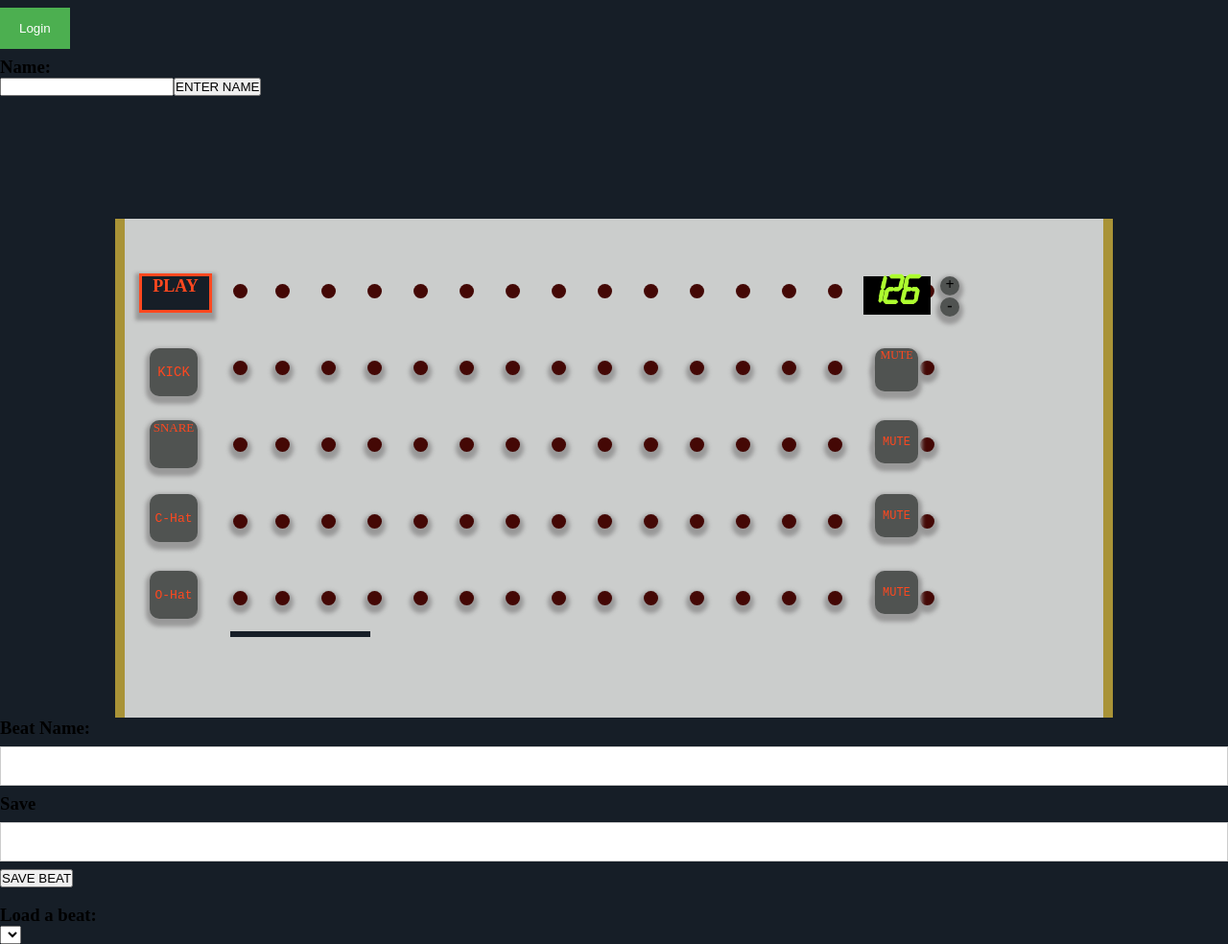
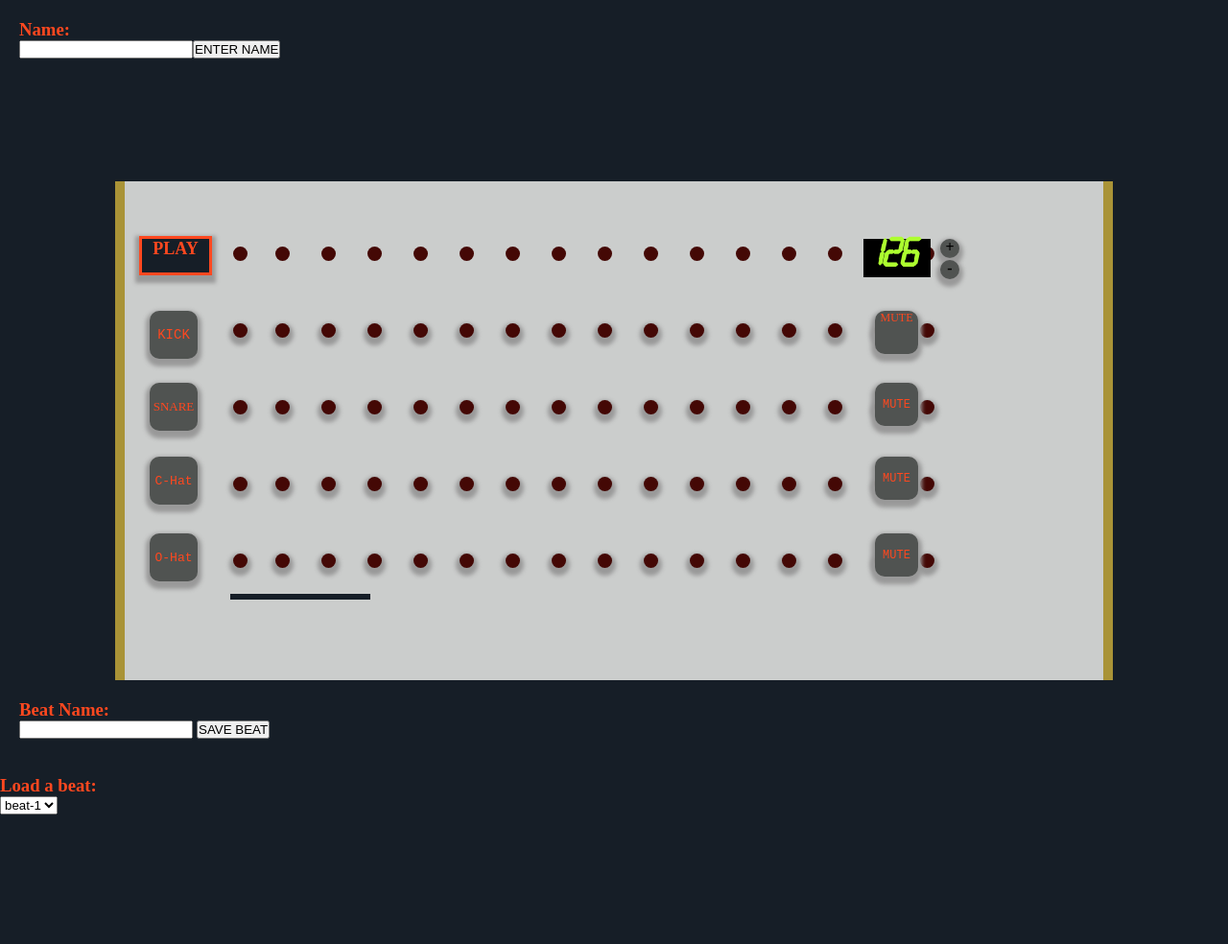
Before and after one commit to soroosh-gb/wdm-front-end, a plain HTML site: page index.html in a window 1280 px wide. Shown: the whole page at 96% size. After the commit the page ends 849 px from the top, so only its background shows below. Drawn offline with Linux system fonts and the light colour scheme.

Commit message:
edited html

```diff
--- a/index.css
+++ b/index.css
@@ -489,7 +489,6 @@ kbd {
     padding: 0;
 }
 
-<<<<<<< HEAD
 .sound {
     margin: 0;
     position: absolute;
@@ -500,8 +499,16 @@ kbd {
 }
 
 
+#username-input {
+  margin: 20px;
+}
+
+#save-beat {
+  margin: 20px;
+}
+
 /*BELOW ARE LOGIN FORM STYLING */
-input[type=text], input[type=password] {
+.modal {
     width: 100%;
     padding: 12px 20px;
     margin: 8px 0;
@@ -515,10 +522,10 @@ input[type=text], input[type=password] {
     background-color: #4CAF50;
     color: white;
     padding: 14px 20px;
-    margin: 8px 0;
+    margin: 8px 75px;
     border: none;
     cursor: pointer;
-    width: 100%;
+    width: 25%;
   }
 
   button:hover {
@@ -619,8 +626,6 @@ input[type=text], input[type=password] {
        width: 100%;
     }
   }
-=======
 h3 {
     color: #ff481f;
 }
->>>>>>> 26bb83e1487b19aabd0851036d03cf17c5f54df9
--- a/index.html
+++ b/index.html
@@ -13,20 +13,20 @@
     <!-- Form starts here -->
     <!-- <h2>Modal Login Form</h2> -->
 
-    <button style="width:auto;">Login</button>
+    <!-- <button style="width:auto;">Login</button>
 
     <div id="login-form" class="modal">
         <form class="modal-content animate">
             <div class="imgcontainer">
-                <!-- <span onclick="document.getElementById('login-form').style.display='none'" class="close" title="Close Modal">&times;</span> -->
+                <span onclick="document.getElementById('login-form').style.display='none'" class="close" title="Close Modal">&times;</span>
                  <img src="" alt="Avatar" class="avatar">
             </div>
 
             <div class="container">
                 <label for="uname"><b>Username</b></label>
                 <input type="text" placeholder="Enter Username" name="uname" required>
-                <!-- <label for="psw"><b>Password</b></label>
-                <input type="password" placeholder="Enter Password" name="psw" > -->
+                 <label for="psw"><b>Password</b></label>
+                <input type="password" placeholder="Enter Password" name="psw" >
                 <button type="submit">Login</button>
             </div>
 
@@ -34,7 +34,7 @@
                 <button type="button" onclick="document.getElementById('login-form').style.display='none'" class="cancelbtn">Cancel</button>
             </div>
          </form>
-    </div>
+    </div>  -->
 
 
     <!-- Form ends here-->
@@ -215,14 +215,13 @@
     </div>
     <form id="save-beat">
         <h3>Beat Name:</h3><input type="text">
-        <h3>Save</h3><input type="text">
         <input type="submit" value="SAVE BEAT">
     </form>
     <br>
     <label for="load"><h3>Load a beat:</h3></label>
     <select name="load" id="load-beats">
-        <options value="i">beat-1</options>
-        <options value="12">beat-2</options>
+        <option value="i">beat-1</option>
+        <option value="12">beat-2</option>
     </select>
 </body>
 </html>
--- a/index.js
+++ b/index.js
@@ -379,9 +379,5 @@ const playOpenhat= () => {
    console.log(steps)
 
     clickHandler()
-<<<<<<< HEAD
-})
-=======
     submitHandler()
 })
->>>>>>> 26bb83e1487b19aabd0851036d03cf17c5f54df9
```
